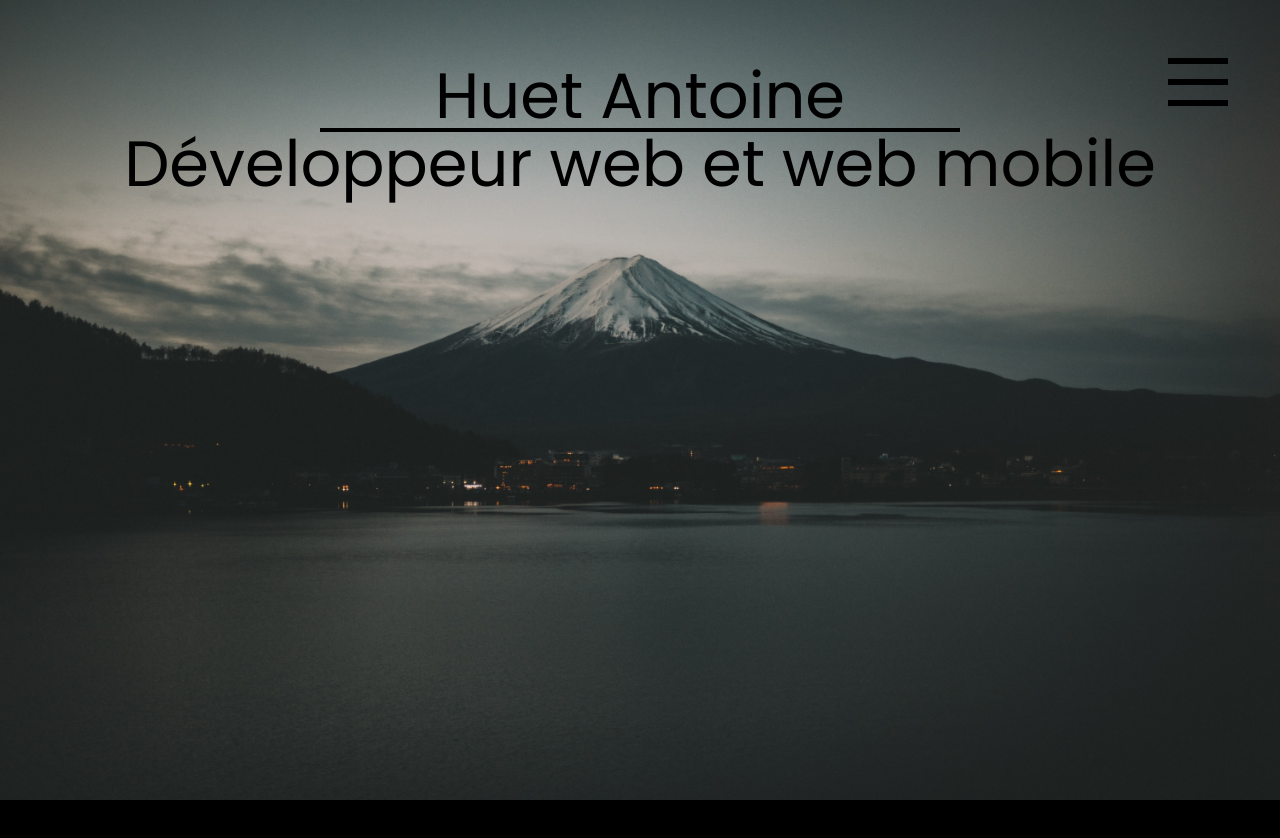
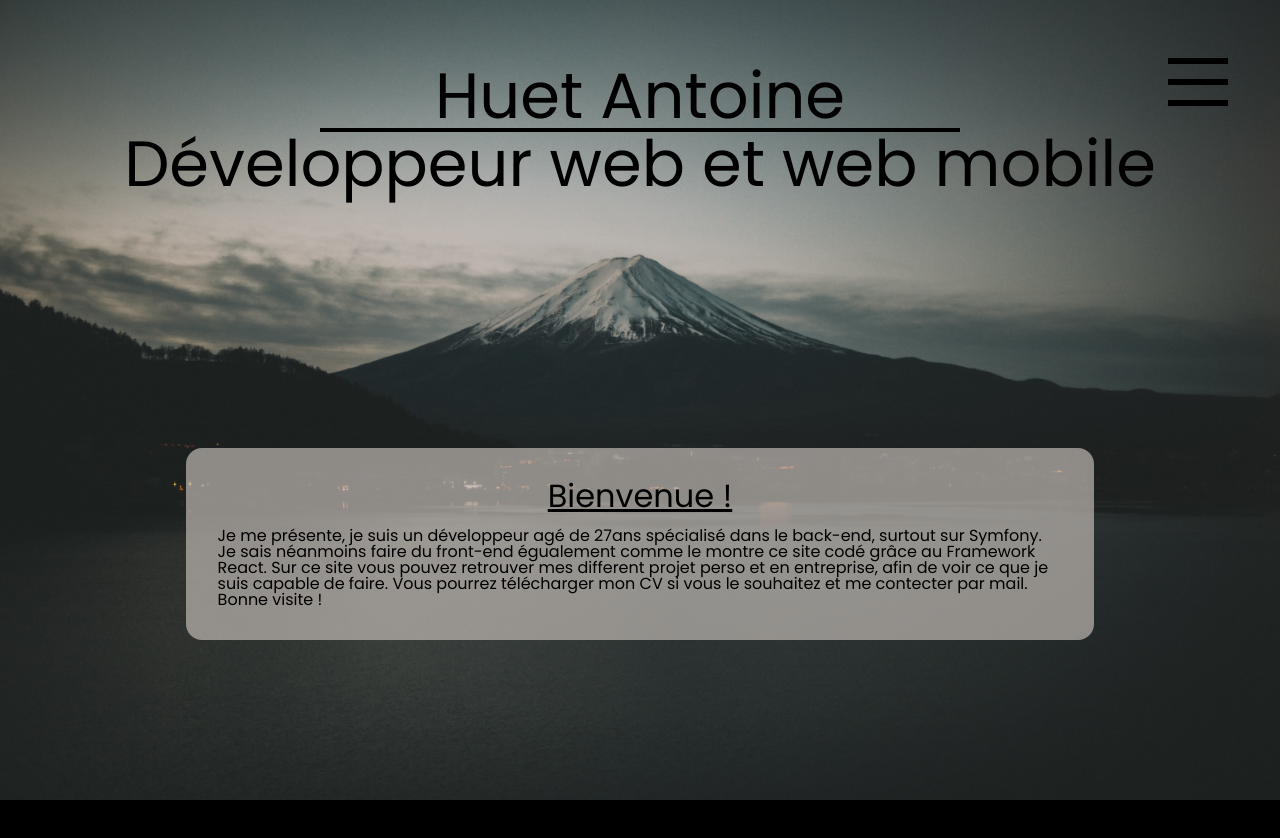
Before and after one commit to AntoineHuet49/portfolio, a React (Create React App) app: page / in a window 1280 px wide. Shown: the top 838 px of the page. Built offline with nearby package versions, Linux system fonts and the light colour scheme.

Commit message:
présentation ok

```diff
--- a/src/components/Accueil/index.css
+++ b/src/components/Accueil/index.css
@@ -35,10 +35,40 @@
     padding-top: 4rem;
 }
 
+.main {
+    height: auto;
+    width: 100%;
+
+    display: flex;
+    align-items: center;
+    justify-content: center;
+}
+
+.main__presentation {
+    display: flex;
+    flex-direction: column;
+    align-items: center;
+
+    position: absolute;
+    bottom: 10rem;
+
+    background-color: rgba(191, 184, 178, 0.7);
+
+    width: 66%;
+    padding: 2rem;
+    border-radius: 1rem;
+}
+
+.main__presentation>h3 {
+    font-size: 2rem;
+    text-decoration: underline;
+    margin-bottom: 1rem;
+}
+
 /*
 flouter la page quand la Nav s'affiche
 */
 .nav--blur {
    filter: blur(0.3rem);
-   transition: 0.7s;
+   transition: 1s;
 }
--- a/src/components/Accueil/index.js
+++ b/src/components/Accueil/index.js
@@ -30,6 +30,13 @@ class Accueil extends React.Component {
                     <h1 className="mainTitle">Huet Antoine</h1>
                     <span className='title__barre'></span>
                     <h2 className="secondTitle">Développeur web et web mobile</h2>
+
+                    <main className='main'>
+                        <div className='main__presentation'>
+                            <h3>Bienvenue !</h3>
+                            <p>Je me présente, je suis un développeur agé de 27ans spécialisé dans le back-end, surtout sur Symfony. Je sais néanmoins faire du front-end égualement comme le montre ce site codé grâce au Framework React. Sur ce site vous pouvez retrouver mes different projet perso et en entreprise, afin de voir ce que je suis capable de faire. Vous pourrez télécharger mon CV si vous le souhaitez et me contecter par mail. Bonne visite !</p>
+                        </div>
+                    </main>
                 </div>
             </div>
         );
```
